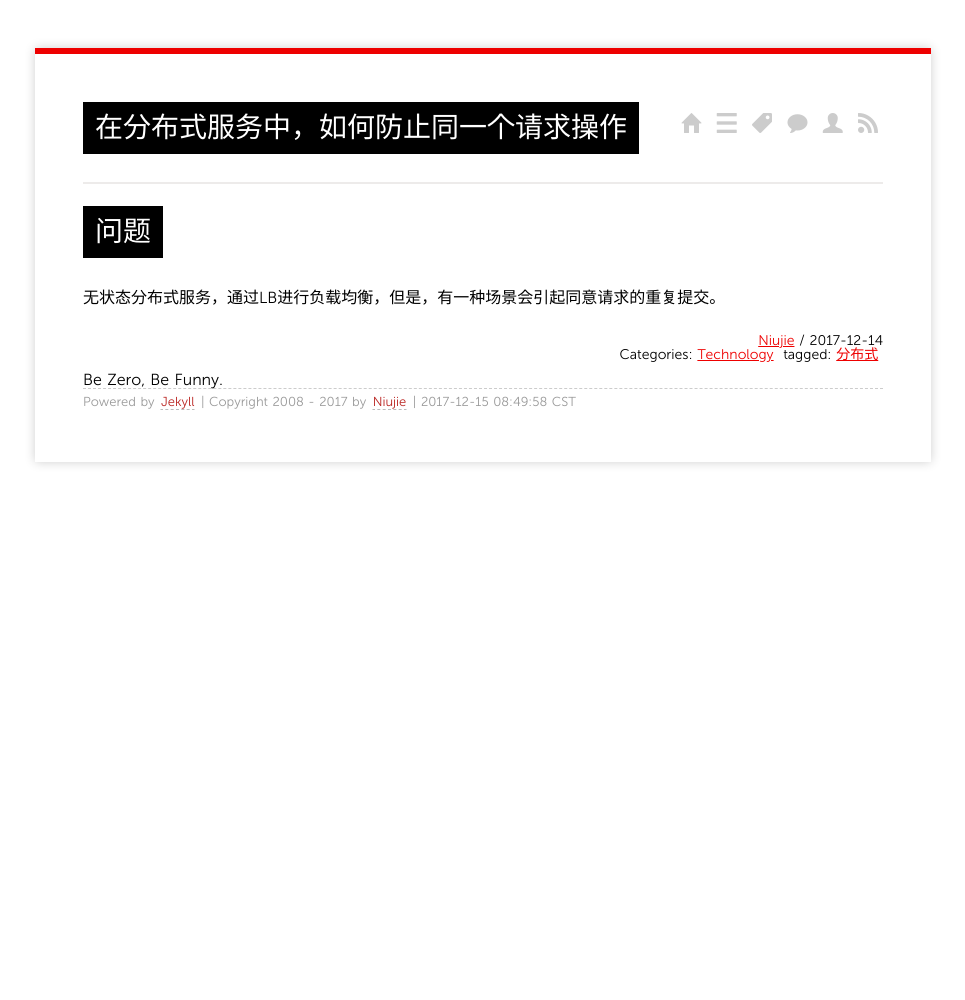
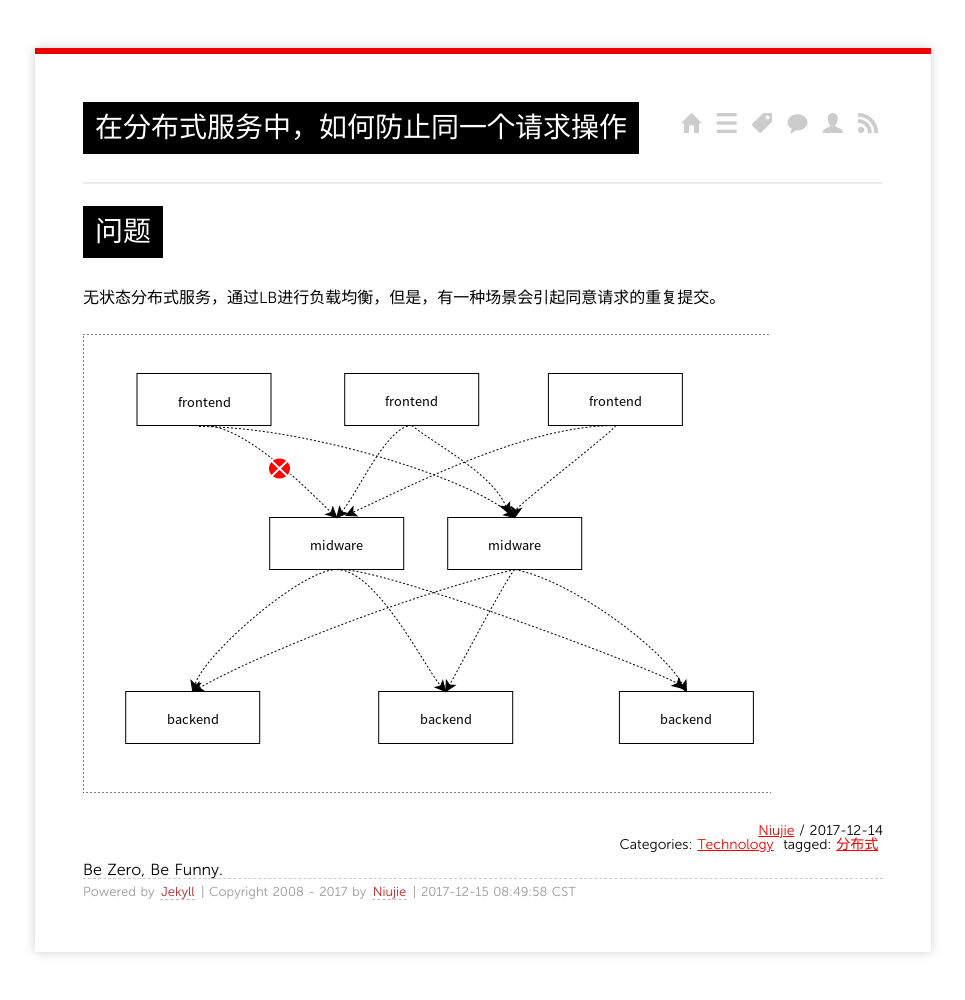
Before and after one commit to niuziru/niuziru.github.io, a Jekyll site: the page built from _posts/2017/2017-12-14-how-to-keep-off-the-same-req-to-distributed-service.md, in a window 1280 px wide. Shown: the whole page, without its empty margins (157-1122 px from the left). Built offline with Jekyll 4.4.1, drawn with Linux system fonts in a browser that asks for light colours; before the commit the page ends 900 px from its top, so only the background shows below that.

Commit message:
add golib study

```diff
--- a/_posts/2017/2017-12-14-how-to-keep-off-the-same-req-to-distributed-service.md
+++ b/_posts/2017/2017-12-14-how-to-keep-off-the-same-req-to-distributed-service.md
@@ -10,3 +10,5 @@ tags:
 # 问题
 
 无状态分布式服务，通过LB进行负载均衡，但是，有一种场景会引起同意请求的重复提交。
+
+![](/images/distributed-service.png)
```
